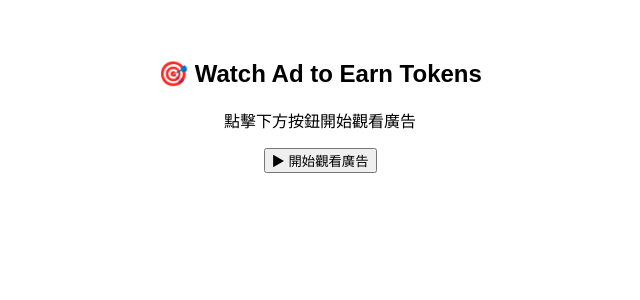
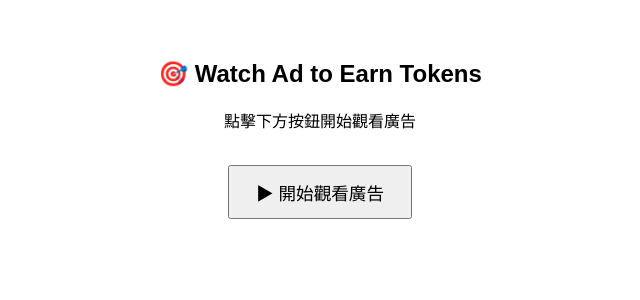
Before and after one commit to Tnoso80133/telegramapp, a Python web app: template templates/webapp.html in a window 1280 px wide. Shown: the top 300 px of the page, without its empty margins (320-960 px from the left). Run offline with Jinja, Linux system fonts and the light colour scheme; the template is opened without the code that fills it, so the values that code supplies are empty; some libraries are stand-ins or nearby versions.

Commit message:
更新 Flask app 和 webapp.html

```diff
--- a/app.py
+++ b/app.py
@@ -23,7 +23,7 @@ def reward_user():
     user_points[user_id] = user_points.get(user_id, 0) + 5
 
     try:
-        message = f"🎉 You earned 5 tokens! Total: {user_points[user_id]}"
+        message = f"🎉 已通过看广告获得代币！ 目前代币总额 : {user_points[user_id]}"
         url = f"https://api.telegram.org/bot{BOT_TOKEN}/sendMessage"
         payload = {"chat_id": user_id, "text": message}
         httpx.post(url, data=payload)
--- a/templates/webapp.html
+++ b/templates/webapp.html
@@ -12,42 +12,45 @@
       text-align: center;
       padding: 2em;
     }
+    button {
+      font-size: 1.1em;
+      padding: 0.7em 1.5em;
+      margin-top: 1em;
+    }
   </style>
   <script src="https://telegram.org/js/telegram-web-app.js"></script>
 </head>
 <body>
   <h2>🎯 Watch Ad to Earn Tokens</h2>
+  <p id="status">點擊下方按鈕開始觀看廣告</p>
 
-  <p id="status">點擊下方按鈕開始觀看廣告</p>
   <button id="watchAdBtn">▶ 開始觀看廣告</button>
   <br><br>
   <button id="claimBtn" style="display:none;">✅ 領取 5 個代幣</button>
 
-  <!-- 廣告腳本（只有在按下按鈕後才加載） -->
   <script>
     const tg = window.Telegram.WebApp;
     const userId = tg.initDataUnsafe?.user?.id;
     tg.ready();
 
+    // 廣告跳出事件
     document.getElementById('watchAdBtn').addEventListener('click', () => {
-      document.getElementById('status').innerText = "⏳ 正在播放廣告...";
+      document.getElementById('status').innerText = "⏳ 廣告播放中...請不要關閉視窗";
       document.getElementById('watchAdBtn').disabled = true;
 
-      // 動態插入廣告腳本
-      const adScript = document.createElement('script');
-      adScript.src = '//pl27048462.profitableratecpm.com/ce/3e/f5/ce3ef5095b18b9c62fa218bbed568d2a.js';
-      document.body.appendChild(adScript);
+      // ✅ 彈出廣告頁面（請換成你的有效廣告網址）
+      window.open('https://www.example.com/your-ad-link', '_blank');
 
-      // 模擬等待 15 秒後顯示領取按鈕
+      // 模擬等待 15 秒後顯示領取代幣按鈕
       setTimeout(() => {
-        document.getElementById('status').innerText = "🎉 廣告完成，請領取代幣";
+        document.getElementById('status').innerText = "🎉 廣告播放完畢，請領取代幣";
         document.getElementById('claimBtn').style.display = 'inline-block';
       }, 15000);
     });
 
+    // 領取代幣事件
     document.getElementById('claimBtn').addEventListener('click', async () => {
       document.getElementById('status').innerText = "🔄 傳送中...";
-
       const res = await fetch('/reward', {
         method: 'POST',
         headers: { 'Content-Type': 'application/json' },
@@ -57,7 +60,7 @@
       const result = await res.json();
       if (result.success) {
         document.getElementById('status').innerText = "✅ 成功發送代幣！";
-        tg.close(); // 可選：完成後自動關閉 Web App
+        tg.close(); // 可選，關閉 Mini App
       } else {
         document.getElementById('status').innerText = "❌ 發送失敗，請稍後再試。";
       }
```
Lines whose indentation alone changed are shown as unchanged.
